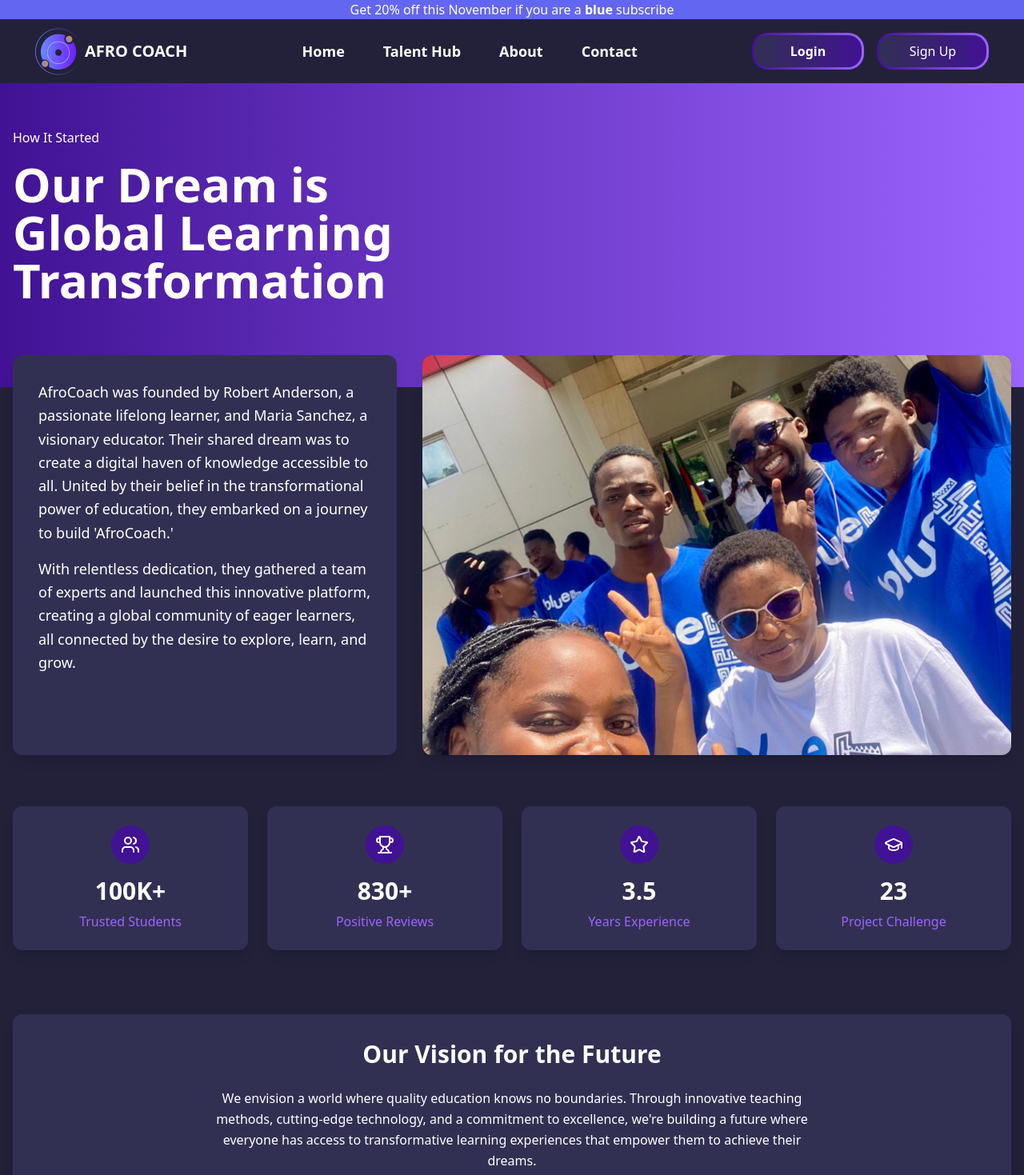
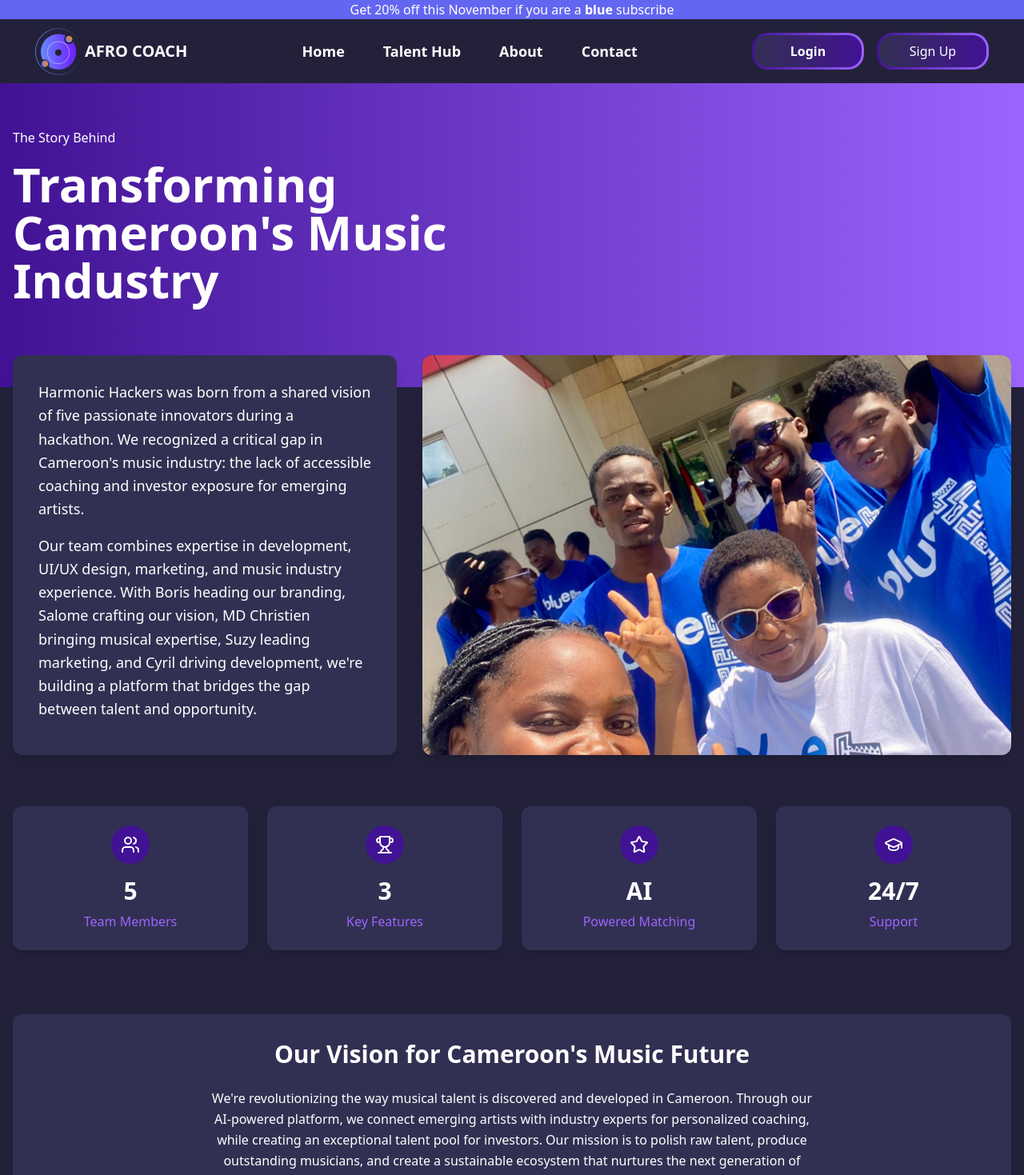
Before and after one commit to christienMD/cimfest-hackathon, a React (Vite) app: page /about in a window 1280 px wide. Shown: the top 1469 px of the page at 80% size. Built offline with nearby package versions, Linux system fonts and the light colour scheme.

Commit message:
refactor about page

```diff
--- a/src/components/AboutPage/AboutPage.tsx
+++ b/src/components/AboutPage/AboutPage.tsx
@@ -5,23 +5,23 @@ const AboutPage = () => {
   const stats = [
     {
       icon: <Users className="w-6 h-6 text-white" />,
-      value: "100K+",
-      label: "Trusted Students",
+      value: "5",
+      label: "Team Members",
     },
     {
       icon: <Trophy className="w-6 h-6 text-white" />,
-      value: "830+",
-      label: "Positive Reviews",
+      value: "3",
+      label: "Key Features",
     },
     {
       icon: <Star className="w-6 h-6 text-white" />,
-      value: "3.5",
-      label: "Years Experience",
+      value: "AI",
+      label: "Powered Matching",
     },
     {
       icon: <GraduationCap className="w-6 h-6 text-white" />,
-      value: "23",
-      label: "Project Challenge",
+      value: "24/7",
+      label: "Support",
     },
   ];
 
@@ -30,13 +30,13 @@ const AboutPage = () => {
       {/* Hero Section */}
       <div className="w-full bg-gradient-to-r from-[#411294] to-[#9C64FF] py-20">
         <div className="container mx-auto px-4">
-          <div className="text-white font-medium mb-4">How It Started</div>
+          <div className="text-white font-medium mb-4">The Story Behind</div>
           <h1 className="text-4xl md:text-5xl lg:text-6xl font-bold text-white mb-6">
-            Our Dream is
+            Transforming
             <br />
-            Global Learning
+            Cameroon's Music
             <br />
-            Transformation
+            Industry
           </h1>
         </div>
       </div>
@@ -48,17 +48,18 @@ const AboutPage = () => {
           <Card className="bg-[#323052] border-none shadow-lg lg:col-span-2 text-lg">
             <CardContent className="p-8">
               <p className="text-white leading-relaxed">
-                AfroCoach was founded by Robert Anderson, a passionate lifelong
-                learner, and Maria Sanchez, a visionary educator. Their shared
-                dream was to create a digital haven of knowledge accessible to
-                all. United by their belief in the transformational power of
-                education, they embarked on a journey to build 'AfroCoach.'
+                Harmonic Hackers was born from a shared vision of five
+                passionate innovators during a hackathon. We recognized a
+                critical gap in Cameroon's music industry: the lack of
+                accessible coaching and investor exposure for emerging artists.
               </p>
               <p className="text-white leading-relaxed mt-4">
-                With relentless dedication, they gathered a team of experts and
-                launched this innovative platform, creating a global community
-                of eager learners, all connected by the desire to explore,
-                learn, and grow.
+                Our team combines expertise in development, UI/UX design,
+                marketing, and music industry experience. With Boris heading our
+                branding, Salome crafting our vision, MD Christien bringing
+                musical expertise, Suzy leading marketing, and Cyril driving
+                development, we're building a platform that bridges the gap
+                between talent and opportunity.
               </p>
             </CardContent>
           </Card>
@@ -97,14 +98,16 @@ const AboutPage = () => {
           <CardContent className="p-8">
             <div className="max-w-3xl mx-auto text-center">
               <h2 className="text-2xl md:text-3xl font-bold text-white mb-6">
-                Our Vision for the Future
+                Our Vision for Cameroon's Music Future
               </h2>
               <p className="text-white leading-relaxed">
-                We envision a world where quality education knows no boundaries.
-                Through innovative teaching methods, cutting-edge technology,
-                and a commitment to excellence, we're building a future where
-                everyone has access to transformative learning experiences that
-                empower them to achieve their dreams.
+                We're revolutionizing the way musical talent is discovered and
+                developed in Cameroon. Through our AI-powered platform, we
+                connect emerging artists with industry experts for personalized
+                coaching, while creating an exceptional talent pool for
+                investors. Our mission is to polish raw talent, produce
+                outstanding musicians, and create a sustainable ecosystem that
+                nurtures the next generation of Cameroonian music stars.
               </p>
             </div>
           </CardContent>
@@ -115,3 +118,121 @@ const AboutPage = () => {
 };
 
 export default AboutPage;
+
+// import { Card, CardContent } from "@/components/ui/card";
+// import { Users, Trophy, Star, GraduationCap } from "lucide-react";
+
+// const AboutPage = () => {
+//   const stats = [
+//     {
+//       icon: <Users className="w-6 h-6 text-white" />,
+//       value: "100K+",
+//       label: "Trusted Students",
+//     },
+//     {
+//       icon: <Trophy className="w-6 h-6 text-white" />,
+//       value: "830+",
+//       label: "Positive Reviews",
+//     },
+//     {
+//       icon: <Star className="w-6 h-6 text-white" />,
+//       value: "3.5",
+//       label: "Years Experience",
+//     },
+//     {
+//       icon: <GraduationCap className="w-6 h-6 text-white" />,
+//       value: "23",
+//       label: "Project Challenge",
+//     },
+//   ];
+
+//   return (
+//     <div className="bg-afro-base-bg">
+//       {/* Hero Section */}
+//       <div className="w-full bg-gradient-to-r from-[#411294] to-[#9C64FF] py-20">
+//         <div className="container mx-auto px-4">
+//           <div className="text-white font-medium mb-4">How It Started</div>
+//           <h1 className="text-4xl md:text-5xl lg:text-6xl font-bold text-white mb-6">
+//             Our Dream is
+//             <br />
+//             Global Learning
+//             <br />
+//             Transformation
+//           </h1>
+//         </div>
+//       </div>
+
+//       {/* Main Content Section */}
+//       <div className="container mx-auto px-4 -mt-10 pb-16">
+//         <div className="grid lg:grid-cols-5 gap-8 mb-16">
+//           {/* Story Card */}
+//           <Card className="bg-[#323052] border-none shadow-lg lg:col-span-2 text-lg">
+//             <CardContent className="p-8">
+//               <p className="text-white leading-relaxed">
+//                 AfroCoach was founded by Robert Anderson, a passionate lifelong
+//                 learner, and Maria Sanchez, a visionary educator. Their shared
+//                 dream was to create a digital haven of knowledge accessible to
+//                 all. United by their belief in the transformational power of
+//                 education, they embarked on a journey to build 'AfroCoach.'
+//               </p>
+//               <p className="text-white leading-relaxed mt-4">
+//                 With relentless dedication, they gathered a team of experts and
+//                 launched this innovative platform, creating a global community
+//                 of eager learners, all connected by the desire to explore,
+//                 learn, and grow.
+//               </p>
+//             </CardContent>
+//           </Card>
+
+//           {/* Image Card */}
+//           <Card className="bg-[#323052] border-none shadow-lg overflow-hidden lg:col-span-3">
+//             <CardContent className="p-0">
+//               <img
+//                 src="/about.jpg"
+//                 alt="Harmonic Hackers"
+//                 className="w-full h-[500px] object-cover"
+//               />
+//             </CardContent>
+//           </Card>
+//         </div>
+
+//         {/* Stats Grid */}
+//         <div className="grid grid-cols-1 md:grid-cols-2 lg:grid-cols-4 gap-6 mb-20">
+//           {stats.map((stat, index) => (
+//             <Card key={index} className="bg-[#323052] border-none shadow-lg">
+//               <CardContent className="flex flex-col items-center p-6">
+//                 <div className="w-12 h-12 bg-[#411294] rounded-full flex items-center justify-center mb-4">
+//                   {stat.icon}
+//                 </div>
+//                 <div className="text-3xl font-bold text-white mb-2">
+//                   {stat.value}
+//                 </div>
+//                 <div className="text-[#9C64FF]">{stat.label}</div>
+//               </CardContent>
+//             </Card>
+//           ))}
+//         </div>
+
+//         {/* Vision Section */}
+//         <Card className="bg-[#323052] border-none shadow-lg">
+//           <CardContent className="p-8">
+//             <div className="max-w-3xl mx-auto text-center">
+//               <h2 className="text-2xl md:text-3xl font-bold text-white mb-6">
+//                 Our Vision for the Future
+//               </h2>
+//               <p className="text-white leading-relaxed">
+//                 We envision a world where quality education knows no boundaries.
+//                 Through innovative teaching methods, cutting-edge technology,
+//                 and a commitment to excellence, we're building a future where
+//                 everyone has access to transformative learning experiences that
+//                 empower them to achieve their dreams.
+//               </p>
+//             </div>
+//           </CardContent>
+//         </Card>
+//       </div>
+//     </div>
+//   );
+// };
+
+// export default AboutPage;
```
